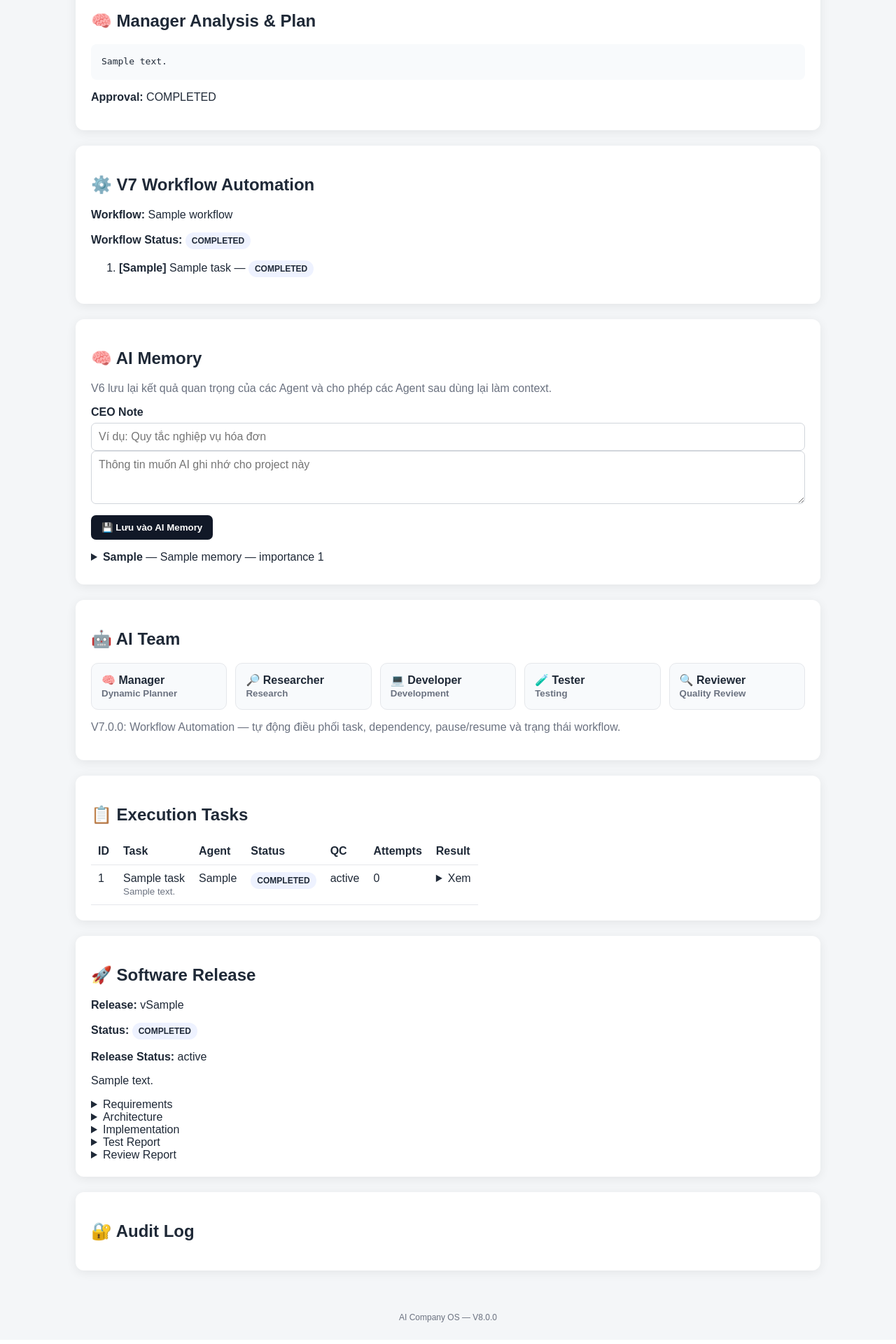
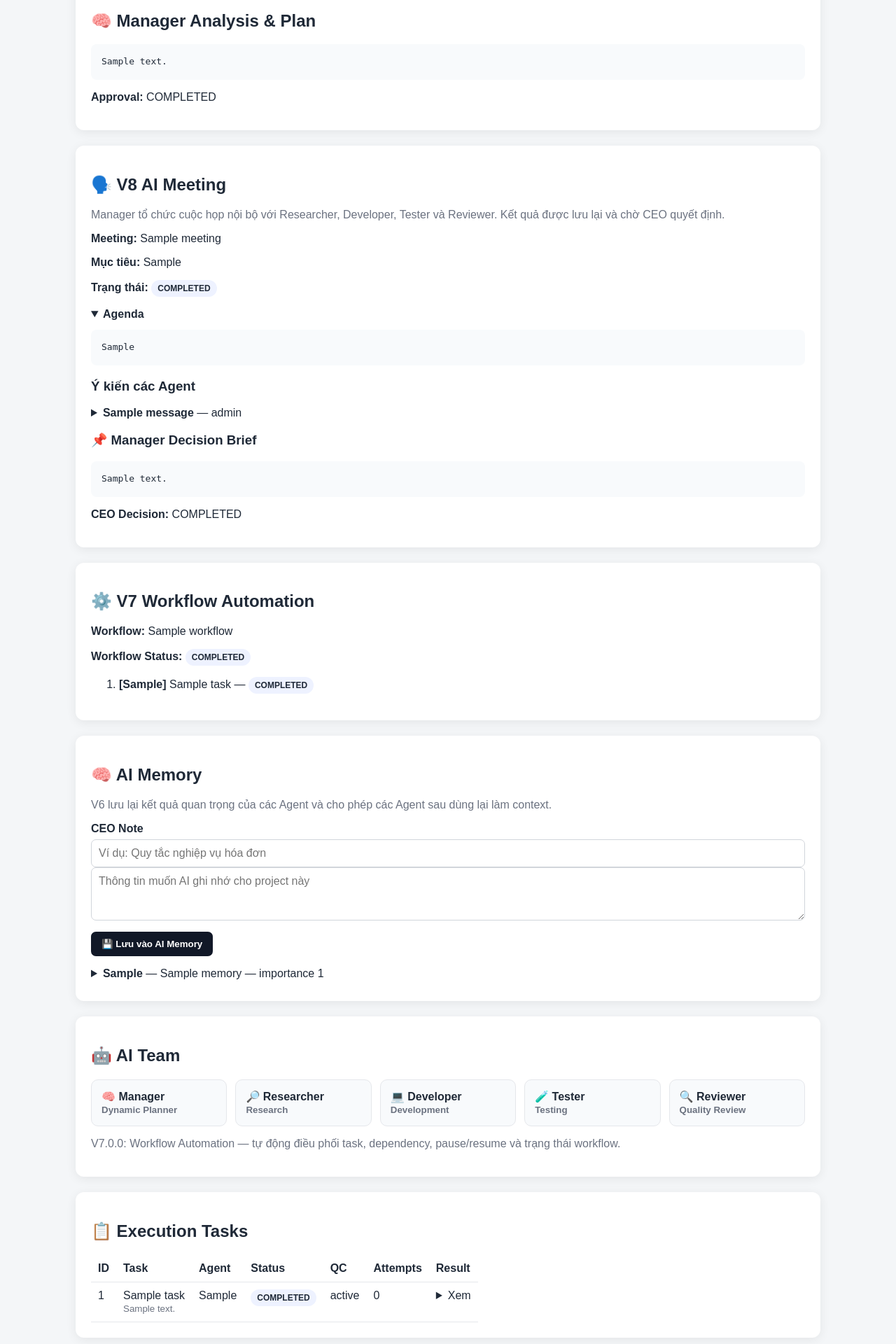
Before and after one commit to hn07/AI-Company-OS, a FastAPI app: page /projects/1 in a window 1280 px wide. Shown: the part 698-2618 px from the top of the page at 70% size. Before the commit the page ends 2587 px from the top, so only its background shows below. Run offline with FastAPI, Linux system fonts and the light colour scheme; tables that the repository leaves empty hold one stand-in row (values such as "Sample post"); data that the repository does not hold is empty.

Commit message:
V8: add AI Meeting project panel

```diff
--- a/app/templates/project.html
+++ b/app/templates/project.html
@@ -43,6 +43,72 @@
       <input name="reason" placeholder="Lý do yêu cầu sửa"><button class="danger">↻ YÊU CẦU SỬA</button>
     </form>
   {% elif approval %}<p><b>Approval:</b> {{ approval['status'] }}</p>{% endif %}
+</section>
+
+
+<section class="card">
+  <h2>🗣️ V8 AI Meeting</h2>
+  <p class="muted">Manager tổ chức cuộc họp nội bộ với Researcher, Developer, Tester và Reviewer. Kết quả được lưu lại và chờ CEO quyết định.</p>
+
+  {% if not meeting %}
+    <form method="post" action="/api/projects/{{ project['id'] }}/meeting/create" class="inline">
+      <button>🗣️ TẠO AI MEETING</button>
+    </form>
+  {% else %}
+    <p><b>Meeting:</b> {{ meeting['title'] }}</p>
+    <p><b>Mục tiêu:</b> {{ meeting['objective'] }}</p>
+    <p><b>Trạng thái:</b> <span class="status">{{ meeting['status'] }}</span></p>
+
+    <details open>
+      <summary><b>Agenda</b></summary>
+      <pre>{{ meeting['agenda'] }}</pre>
+    </details>
+
+    {% if meeting['status'] == 'DRAFT' %}
+      <form method="post" action="/api/projects/{{ project['id'] }}/meeting/run" class="inline">
+        <button>▶️ BẮT ĐẦU AI MEETING</button>
+      </form>
+    {% elif meeting['status'] == 'RUNNING' %}
+      <p>⏳ AI Team đang họp và tổng hợp ý kiến...</p>
+      <script>setTimeout(function(){ window.location.reload(); }, 2500);</script>
+    {% endif %}
+
+    {% if meeting['messages'] %}
+      <h3>Ý kiến các Agent</h3>
+      {% for m in meeting['messages'] %}
+        <details style="margin-bottom:8px">
+          <summary><b>{{ m['agent_name'] }}</b> — {{ m['role'] }}</summary>
+          <pre>{{ m['message'] }}</pre>
+          {% if m['recommendation'] %}<p><b>Issues/khuyến nghị:</b> {{ m['recommendation'] }}</p>{% endif %}
+        </details>
+      {% endfor %}
+    {% endif %}
+
+    {% if meeting['decision'] %}
+      <h3>📌 Manager Decision Brief</h3>
+      <pre>{{ meeting['decision']['summary'] }}</pre>
+      {% if meeting['decision']['action_items'] %}
+        <h4>Action Items</h4>
+        <ol>
+        {% for item in meeting['decision']['action_items'] %}<li>{{ item }}</li>{% endfor %}
+        </ol>
+      {% endif %}
+      {% if meeting['decision']['status'] == 'PENDING_CEO' %}
+        <form method="post" action="/api/projects/{{ project['id'] }}/meeting/decision" class="inline">
+          <input type="hidden" name="decision" value="APPROVE">
+          <input name="note" placeholder="CEO ghi chú quyết định">
+          <button>✅ CEO XÁC NHẬN QUYẾT ĐỊNH</button>
+        </form>
+        <form method="post" action="/api/projects/{{ project['id'] }}/meeting/decision" class="inline">
+          <input type="hidden" name="decision" value="REJECT">
+          <input name="note" placeholder="Lý do yêu cầu họp lại">
+          <button class="danger">↻ YÊU CẦU HỌP LẠI</button>
+        </form>
+      {% else %}
+        <p><b>CEO Decision:</b> {{ meeting['decision']['status'] }}</p>
+      {% endif %}
+    {% endif %}
+  {% endif %}
 </section>
 
 <section class="card">
```
